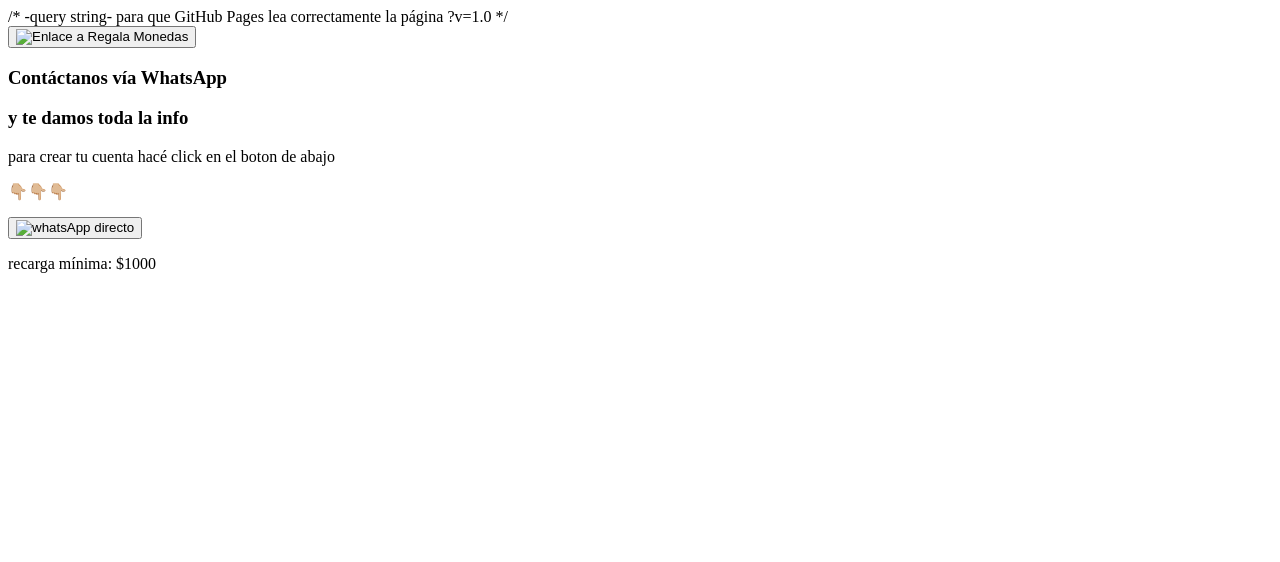
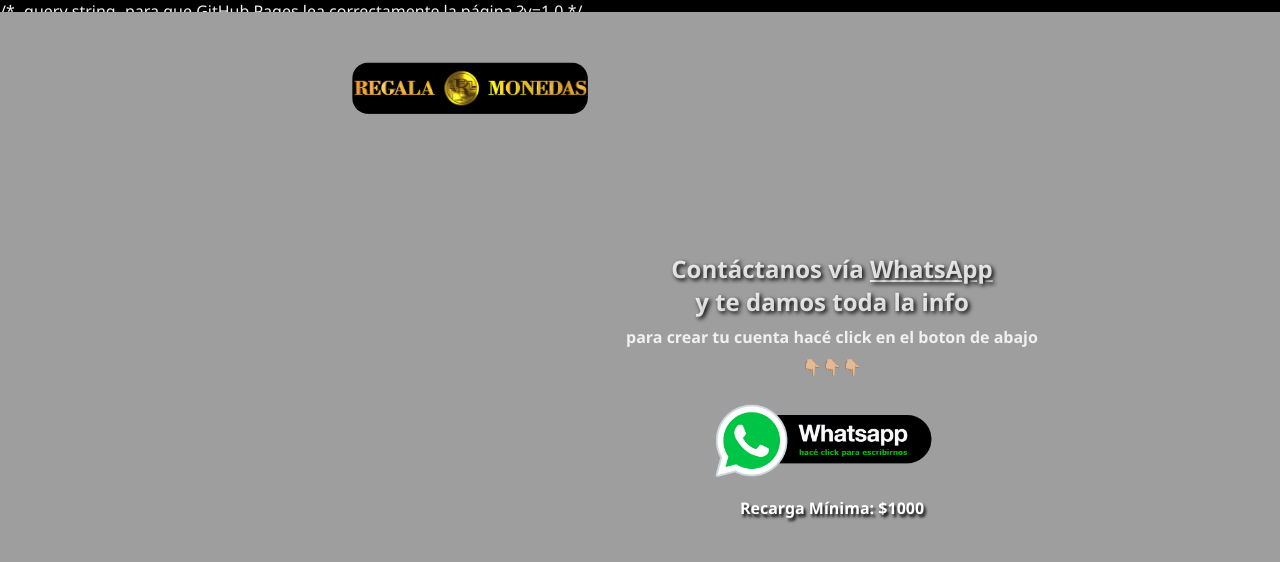
Before and after one commit to pampa158/RegalaWebSite, a website: page index.html in a window 1280 px wide. Drawn offline with Linux system fonts and the light colour scheme; the site is published under a folder, as on GitHub Pages, so addresses that start at the root find nothing.

Commit message:
Update index.html

```diff
--- a/index.html
+++ b/index.html
@@ -3,8 +3,8 @@
 <head>
     <meta charset="UTF-8">
     <meta name="viewport" content="width=device-width, initial-scale=1.0">
-    <link rel="stylesheet" href="/css_code/styles.css?v=1.0"> /* -query string- para que GitHub Pages lea correctamente la página   ?v=1.0  */
-    <link rel="stylesheet" href="/css_code/stylesClass.css?v=1.0">
+    <link rel="stylesheet" href="./css_code/styles.css?v=1.0"> /* -query string- para que GitHub Pages lea correctamente la página   ?v=1.0  */
+    <link rel="stylesheet" href="./css_code/stylesClass.css?v=1.0">
     <title>Regala Monedas contacto</title>
 
 </head>
@@ -16,7 +16,7 @@
             <div class="platform_button">
                 <a href="https://regalamonedas.net/" target="_blank">
                     <button>
-                        <img src="/imagenes/logo.png?v=1.0" alt="Enlace a Regala Monedas" id="Plataforma RegalaMonedas">
+                        <img src="./imagenes/logo.png?v=1.0" alt="Enlace a Regala Monedas" id="Plataforma RegalaMonedas">
                     </button>
                 </a>
             </div>
@@ -30,7 +30,7 @@
             <div class="whatsapp_button">
                 <a href="https://wa.me/5493584388326?text=Holaa%2C%20me%20gustaria%20crear%20un%20Usuario!" target="_blank">
                     <button>
-                        <img src="/imagenes/whatsapp-button.png?v=1.0" alt="whatsApp directo">
+                        <img src="./imagenes/whatsapp-button.png?v=1.0" alt="whatsApp directo">
                     </button>
                 </a>
 
```
